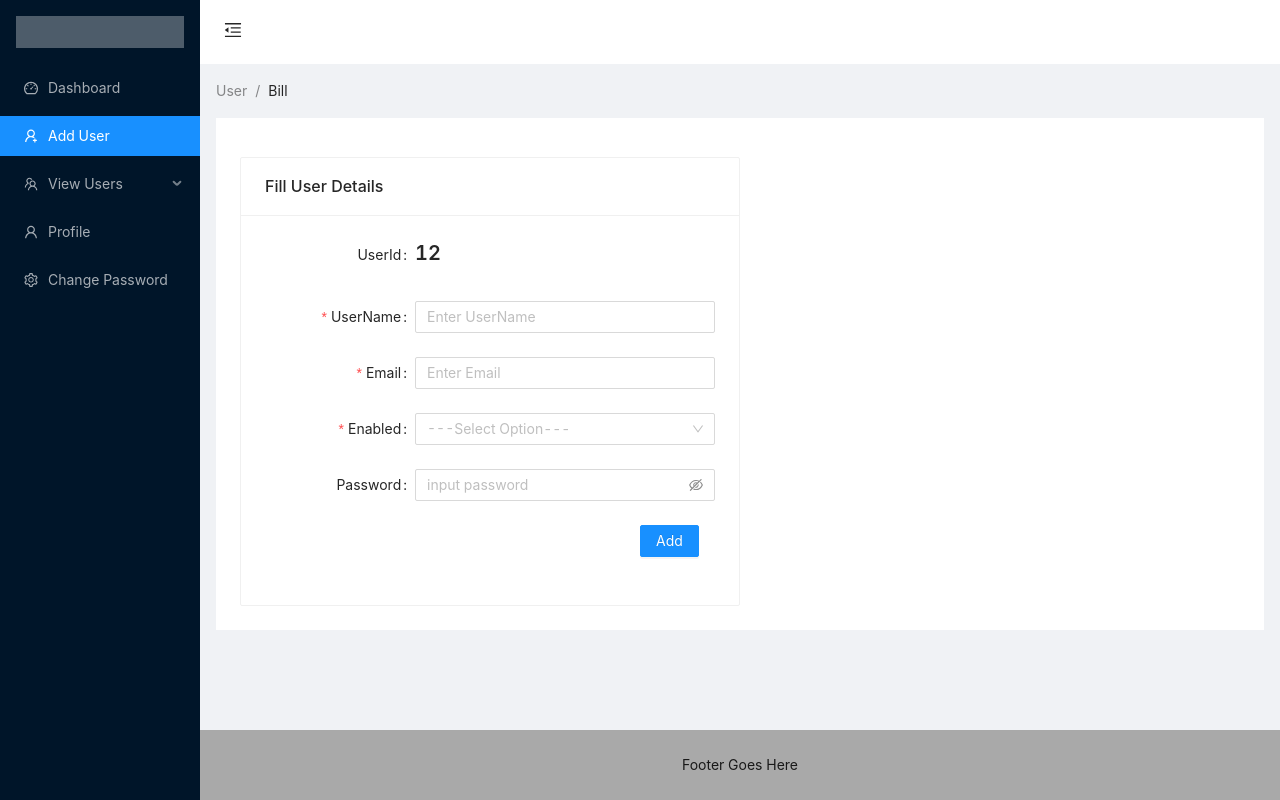
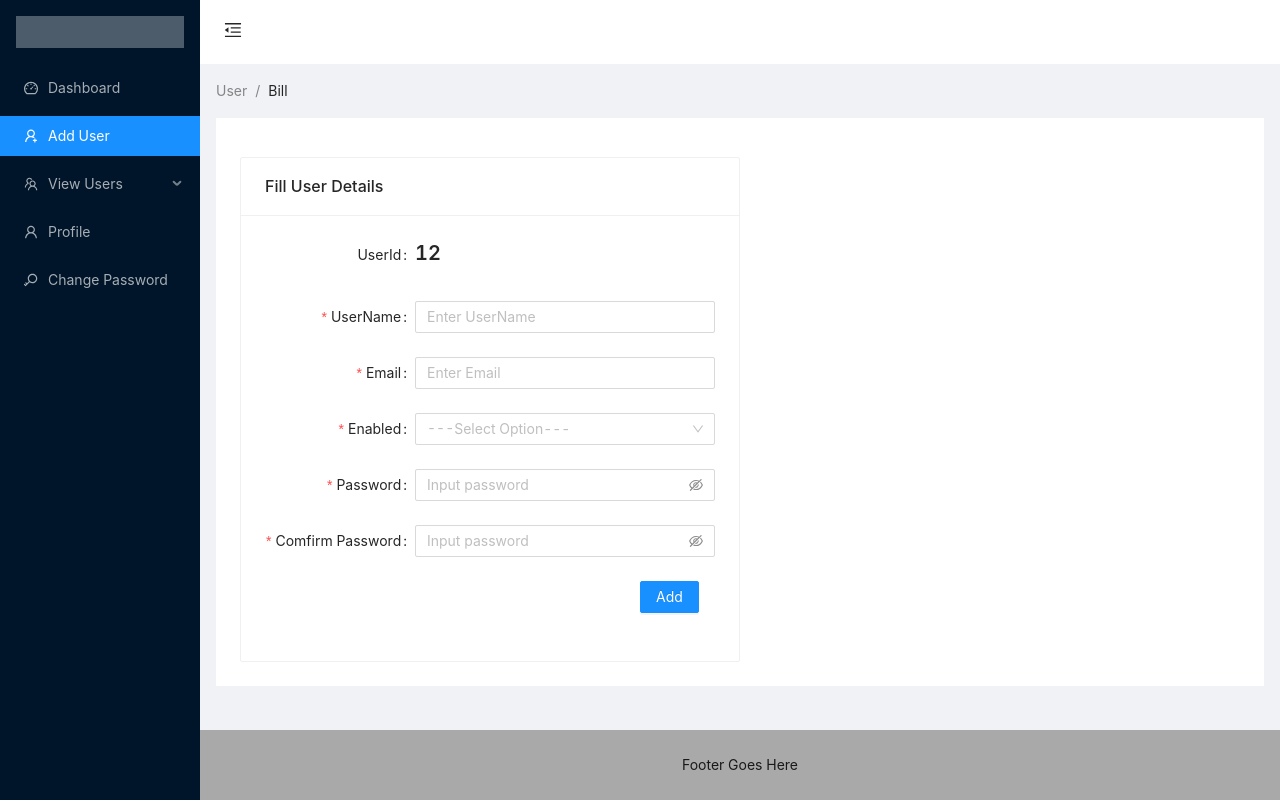
Before and after one commit to muddy700/AdminSite, a React (Create React App) app: page / in a window 1280 px wide. Both pictures are taken after a click on the item "Add User". Built offline with nearby package versions, Linux system fonts and the light colour scheme.

Commit message:
Added Functionality In 'Change password' Menu

```diff
--- a/src/App.js
+++ b/src/App.js
@@ -1,4 +1,4 @@
-import { DashboardOutlined , UserAddOutlined , TeamOutlined , UserOutlined , SettingOutlined , MenuFoldOutlined , MenuUnfoldOutlined } from '@ant-design/icons';
+import { DashboardOutlined , UserAddOutlined , TeamOutlined , UserOutlined , KeyOutlined , MenuFoldOutlined , MenuUnfoldOutlined } from '@ant-design/icons';
 import { Layout , Menu , Breadcrumb , Drawer , message , Form } from 'antd'
 import { UsersList , SingleUser } from './components/usersList'
 import { Dashboard } from './components/dashboard'
@@ -29,7 +29,7 @@ let Id = 0
       { key : '11' , user_id: 11, username: 'Muddy',  email: 'mo@gmail.com', password: '1234', enabled: 'True' },
     ]
 
-    const loggedUser = {
+    const loggedIn = {
       firstName : 'MOHAMED' ,
       lastName : 'MOHAMED' ,
       userName : 'User-007' ,
@@ -37,6 +37,7 @@ let Id = 0
       position : 'Admin' ,
       phone : '0789 101 112' ,
       email : 'user@gmail.com' ,
+      password : '1234'
     }
 
     // const user ={ key : '1' , user_id: 1, username: 'Muddy',  email: 'mo@gmail.com', password: '1234', enabled: 'false' }
@@ -44,8 +45,9 @@ let Id = 0
     const [collapsed , setCollapsed ] = useState(false)
     const [activeUser , setActiveUser] = useState({})
     const [users, setUsers] = useState(initialUsers)
-    const [render , setRender ] = useState(5)
+    const [render , setRender ] = useState(1)
     const [form] = Form.useForm()
+    const [loggedUser, setloggedUser] = useState(loggedIn)
     // const [visible , setvisible ] = useState(false)
 
 
@@ -85,7 +87,7 @@ let Id = 0
         const selected = users.find((data) => data.user_id === value)
         setActiveUser(selected)
         setEditingMode(true)
-        form.setFieldsValue({ username : selected.username , email : selected.email , enabled : selected.enabled , password : selected.password})
+        form.setFieldsValue({ username : selected.username , email : selected.email , enabled : selected.enabled , password : selected.password , comfirmPassword : selected.password})
       }
 
       const onClose = () => {
@@ -97,7 +99,7 @@ let Id = 0
       const userform = <UserForm activeUser={activeUser} setActiveUser={setActiveUser} onFinish={onFinish} form={form} users={users} editingMode={editingMode} />
       const allUsers = <UsersList users={users} setUsers={setUsers}  editUserInfo={editUserInfo} />
       const dashboard = <Dashboard users={users} />
-      const settings = <Settings />
+      const settings = <Settings loggedUser={loggedUser} setloggedUser={setloggedUser} />
       const byId = <SingleUser />
       const profile = <Profile loggedUser={loggedUser} />
 
@@ -141,7 +143,7 @@ let Id = 0
             <Menu.Item key="5" icon={<UserOutlined />} onClick={handleMenuClick}>
               Profile
             </Menu.Item>
-            <Menu.Item key="6" icon={<SettingOutlined />} onClick={handleMenuClick}>
+            <Menu.Item key="6" icon={<KeyOutlined />} onClick={handleMenuClick}>
               Change Password
             </Menu.Item>
           </Menu>
--- a/src/components/profile.js
+++ b/src/components/profile.js
@@ -11,7 +11,7 @@ export const Profile = (props) => {
     const name = loggedUser.firstName + ' ' + loggedUser.lastName
     return(
         <Space size={200} style={{}}>
-            <Card title="Profile" style={{ width : 600 }} >
+            <Card style={{ width : 600 }} >
                 <Divider orientation = "center" > Personal Info </Divider>
                 <Row style={rowStyle}>
                     <Col span={6} style={colStyle}> First Name: </Col>
@@ -41,6 +41,10 @@ export const Profile = (props) => {
                     <Col span={6} style={colStyle}> Email: </Col>
                     <Col span={12}> {loggedUser.email} </Col>
                 </Row>
+                <Row style={rowStyle} >
+                    <Col span={6} style={colStyle}> Password: </Col>
+                    <Col span={12}> {loggedUser.password} </Col>
+                </Row>
             </Card>
 
             <Card title="Photo" style={{width : 400 , textAlign : 'center' }}>
--- a/src/components/settings.js
+++ b/src/components/settings.js
@@ -1,7 +1,67 @@
+import {Card , Form , Button , Input , Space , message} from 'antd'
+import React , { useState} from 'react'
 import '../index.css'
 
-export const Settings = () => {
+
+const layout = {
+    labelCol: {
+        span: 10
+    },
+    wrapperCol: {
+        span: 16
+    },
+};
+const tailLayout = {
+    wrapperCol: {
+        offset: 20,
+        span: 16
+    },
+};
+
+export const Settings = (props) => {
+
+    const{ loggedUser , setloggedUser} = props
+    const [oldPass, setoldPass] = useState('')
+    const [newPass, setnewPass] = useState('')
+    const [reNewPass, setreNewPass] = useState('')
+    const [form] =Form.useForm()
+
+    const onFinish = () => {
+        form.resetFields()
+        setloggedUser({...loggedUser , password : newPass})
+        message.success('Password Changed SuccessFull')
+    }
+    const handleOldPassword = (value) => {
+        setoldPass(value)
+    }
+    const handleNewPassword = (value) => {
+        setnewPass(value)
+    }
+    const handleComfirmPassword = (value) => {
+        setreNewPass(value)
+    }
     return(
-        <h1>Settings</h1>
+        <Card title="Change  Password" style={{width : 500}}>
+            <Form   {...layout} name="basic" initialValues={{ remember: false }} onFinish={onFinish}  form={form}>
+                <Form.Item label="Old Password" name="oldPass" rules={[{ required : true , message : 'Password Required!'} ,
+                    () => ({ validator(rule, value) { if ( value === loggedUser.password ) { return Promise.resolve(); }
+                    return Promise.reject('Wrong Password!'); }, }) ]} hasFeedback>
+                    <Input.Password placeholder="Enter Old Password" onChange={(e) => handleOldPassword(e.target.value)} />
+                </Form.Item>
+                <Form.Item label="New Password" name="newPass" rules={[{ required : true , message : 'Password Required!'} ,
+                    () => ({ validator(rule, value) { if ( value.length >= 5 ) { return Promise.resolve(); }
+                    return Promise.reject('Password Is Too Short!'); }, })]} hasFeedback>
+                    <Input.Password placeholder="Enter New Password" onChange={(e) => handleNewPassword(e.target.value)} />
+                </Form.Item>
+                <Form.Item label="Repeat New Password" name="reNewPass" rules={[ { required : true , message : 'Password Required!'} ,
+                     ({ getFieldValue }) => ({ validator(rule, value) { if (!value || getFieldValue('newPass') === value) { return Promise.resolve(); }
+                    return Promise.reject('Passwords Did Not Match!'); }, }),]} dependencies={['newPass']} hasFeedback >
+                    <Input.Password placeholder="Re-Enter New Password" onChange={(e) => handleComfirmPassword(e.target.value)} />
+                </Form.Item>
+                 <Form.Item {...tailLayout}>
+                    <Button type="primary" htmlType="submit" >Save</Button>
+                </Form.Item>
+            </Form>
+        </Card>
     )
 }
--- a/src/components/userForm.js
+++ b/src/components/userForm.js
@@ -1,5 +1,4 @@
 import { Card , Form,  Button, Select , Space , Typography, Input} from 'antd';
-import { EyeInvisibleOutlined, EyeTwoTone } from '@ant-design/icons';
 import '../index.css'
 
 const layout = {
@@ -27,7 +26,6 @@ export const UserForm = (props) => {
        }
     const onEmailChange = (value) => {
         setActiveUser({...activeUser , email : value})
-        console.log('called')
     }
     const onStatusChange = (value) => {
         setActiveUser({...activeUser , enabled : value})
@@ -35,10 +33,6 @@ export const UserForm = (props) => {
     const onPasswordChange = (value) => {
         setActiveUser({...activeUser , password : value})
     }
-    // const addUser = () => {
-    //     onFinish()
-    //     form.resetFields()
-    // }
     return(
         <Space>
 
@@ -59,8 +53,16 @@ export const UserForm = (props) => {
                         <option value="False">False</option>
                     </Select>
                 </Form.Item>
-                <Form.Item label="Password" name="password" rules={[{ required : false , message : 'Password Required!'}]}>
-                <Input.Password placeholder="input password" iconRender={visible => (visible ? <EyeTwoTone /> : <EyeInvisibleOutlined />)} defaultValue={activeUser.password} onChange={(e) => onPasswordChange(e.target.value)} />                </Form.Item>
+                <Form.Item label="Password" name="password" rules={[{ required : true , message : 'Password Required!'}  ,
+                    () => ({ validator(rule, value) { if ( value.length >= 5 ) { return Promise.resolve(); }
+                    return Promise.reject('Password Is Too Short!'); }, })]} hasFeedback>
+                    <Input.Password placeholder="Input password" onChange={(e) => onPasswordChange(e.target.value)} />
+                </Form.Item>
+                <Form.Item label="Comfirm Password" name="comfirmPassword" rules={[{ required : true , message : 'Password Required!'} ,
+                     ({ getFieldValue }) => ({ validator(rule, value) { if (!value || getFieldValue('password') === value) { return Promise.resolve(); }
+                    return Promise.reject('Passwords Did Not Match!'); }, }),]} dependencies={['password']} hasFeedback >
+                    <Input.Password placeholder="Input password" onChange={(e) => onPasswordChange(e.target.value)} />
+                </Form.Item>
                 <Form.Item {...tailLayout}>
                     <Button type="primary" htmlType="submit" >Add</Button>
                 </Form.Item>
--- a/src/components/usersList.js
+++ b/src/components/usersList.js
@@ -3,7 +3,7 @@ import '../index.css'
 // import axios from 'axios'
 // import  API from '../api'
 import React , { useState } from 'react'
-import { Card , Table , Button , Popconfirm, InputNumber, Space} from 'antd'
+import { Card , Table , Button , Popconfirm, InputNumber, message , Space} from 'antd'
 
 
 export const UsersList = (props) => {
@@ -70,6 +70,7 @@ const onSelectChange = (selectedRowKeys) => {
              setUsers(remainingUsers)
             //  setselectedUsers([])
             //  setSelectedRowKeys([])
+            message.success('1 User Deleted')
              setloading(false)
          }, 500)
     }
@@ -79,10 +80,12 @@ const onSelectChange = (selectedRowKeys) => {
       setTimeout(  () => {
       const remainingUsers = users.filter((data) => !selectedUsers.includes(data.user_id))
       setUsers(remainingUsers)
+      const deleted = selectedUsers.length
+      message.success(deleted + ' Users Deleted')
       setselectedUsers([])
       setSelectedRowKeys([])
       setloading(false)
-    } , 500)
+    } , 300)
     }
 
     const hasSelected = selectedUsers.length > 0
```
Also changed, not shown: 1 other file (tests, documents, lock files or other folders).
